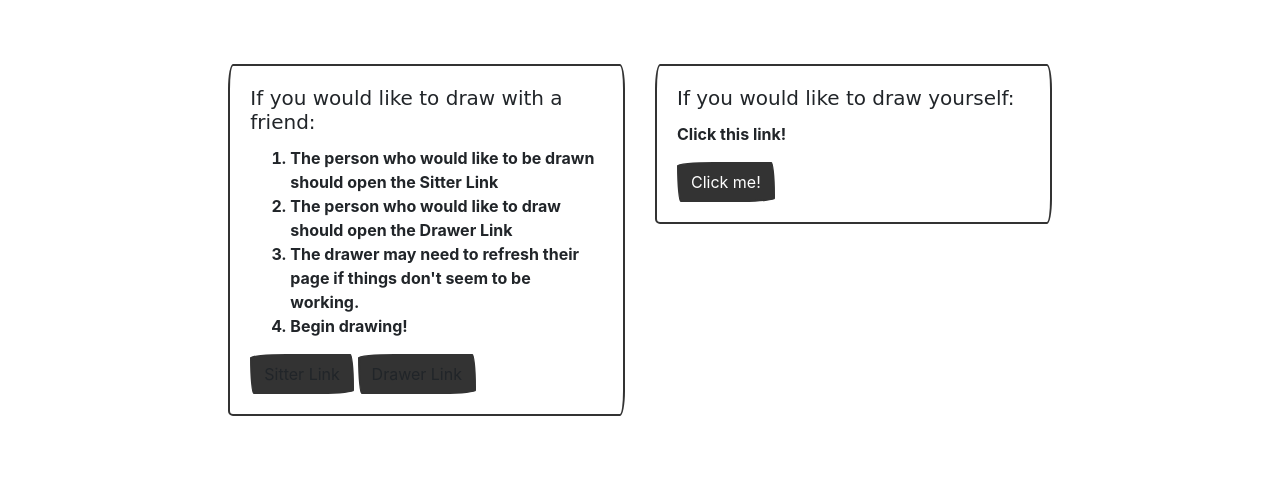
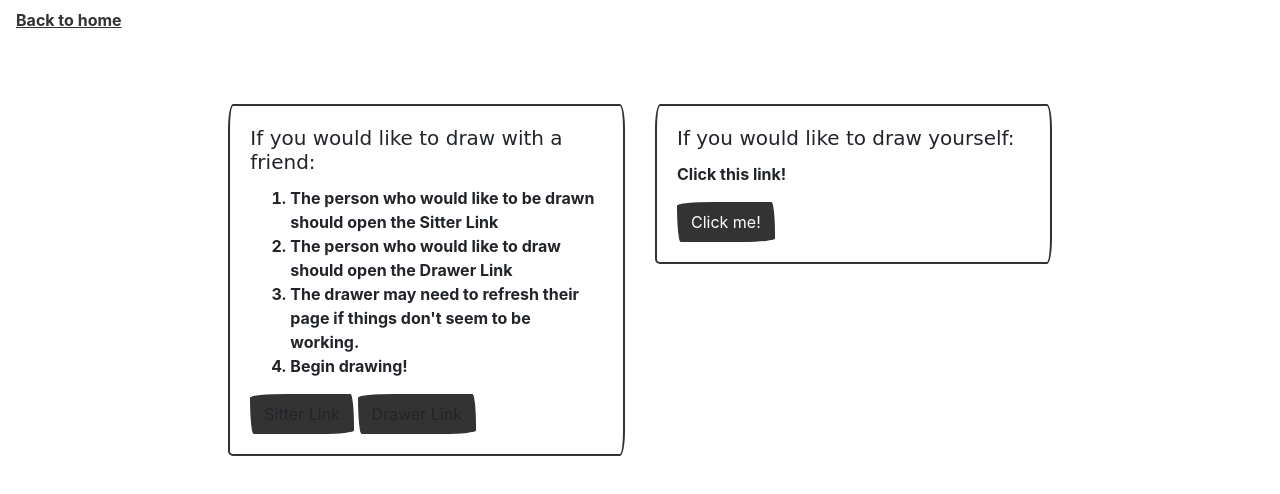
Before and after one commit to gebgebgeb/portraits, a website: page build/options.html in a window 1280 px wide. Drawn offline with nearby package versions, Linux system fonts and the light colour scheme; no server answers; a web font is replaced by a local one.

Commit message:
back button on options screen

```diff
--- a/build/options.html
+++ b/build/options.html
@@ -4,6 +4,7 @@
 		<link rel="stylesheet" href='bootstrap.css'>
 	</head>
 <body>
+	<div class='navbar' style='border:none;'><a href='/home.html'>Back to home</a></div>
 	<div class='container-fluid mt-5' id='modeCard'>
 		<div class='row mt-3'>
 			<div class='col-4 offset-2'>
```
